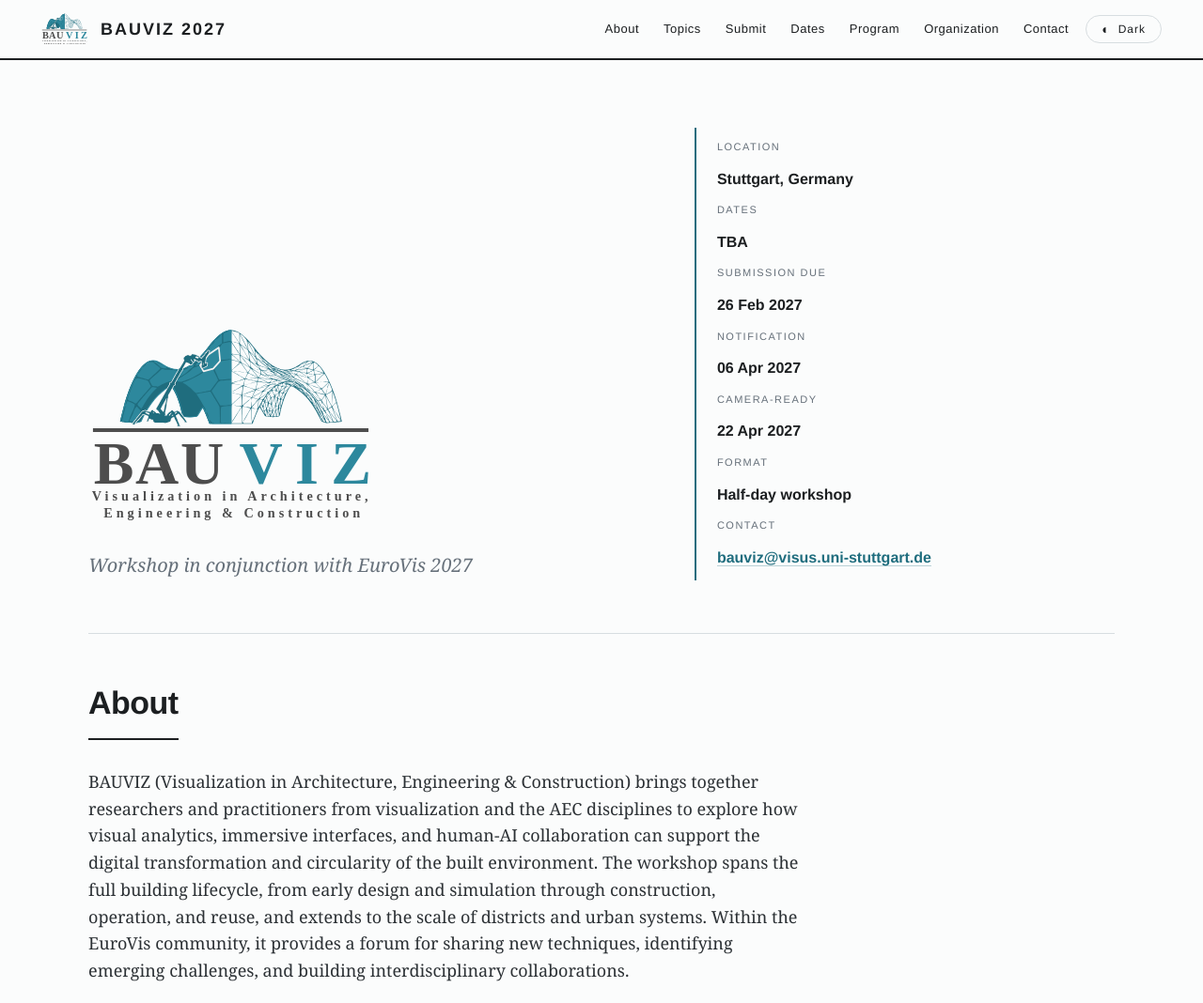
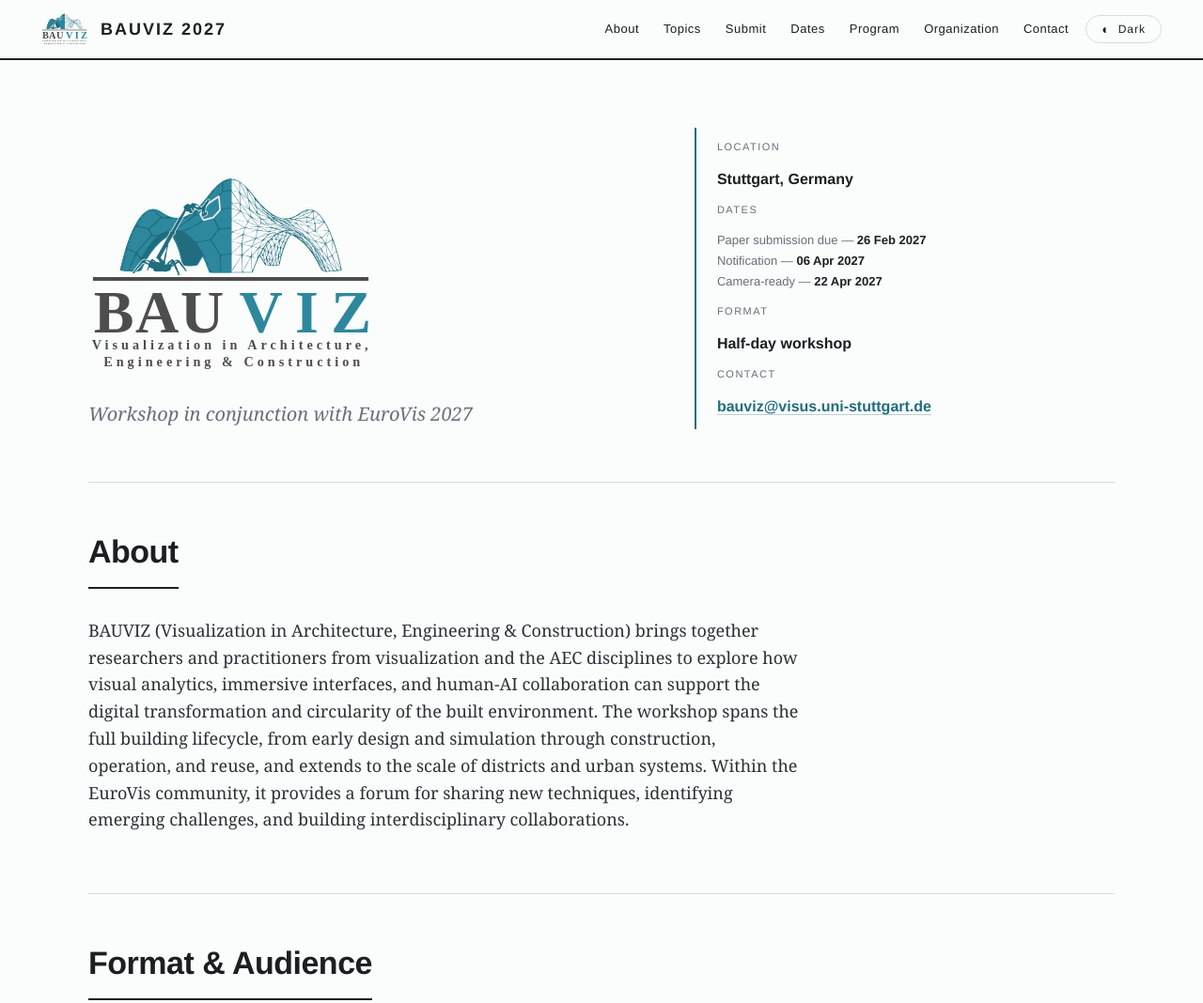
Before and after one commit to BAUVIZ/web, a plain HTML site: page index.html in a window 1280 px wide. Shown: the top 1068 px of the page at 94% size. Drawn offline with Linux system fonts and the light colour scheme.

Commit message:
Show the 3 dates as small lines under DATES in hero instead of separate fact rows

```diff
--- a/index.html
+++ b/index.html
@@ -137,6 +137,15 @@ nav.top li a:hover { color: var(--teal); }
   letter-spacing: 1.5px;
 }
 .hero .facts .val { font-size: 16px; color: var(--ink); font-weight: 600; }
+.hero .facts .dates-sub {
+  list-style: none;
+  margin: 2px 0 4px;
+  padding: 0;
+  font-size: 13px;
+  color: var(--mut);
+  line-height: 1.7;
+}
+.hero .facts .dates-sub strong { color: var(--ink); font-weight: 600; }
 
 /* ---------- page layout / sections ---------- */
 main { max-width: 1180px; margin: 0 auto; padding: 0 44px; }
@@ -346,10 +355,12 @@ footer {
   </div>
   <div class="facts">
     <div><div class="k">Location</div><div class="val">Stuttgart, Germany</div></div>
-    <div><div class="k">Dates</div><div class="val">TBA</div></div>
-    <div><div class="k">Submission due</div><div class="val">26 Feb 2027</div></div>
-    <div><div class="k">Notification</div><div class="val">06 Apr 2027</div></div>
-    <div><div class="k">Camera-ready</div><div class="val">22 Apr 2027</div></div>
+    <div class="k">Dates</div>
+    <ul class="dates-sub">
+      <li>Paper submission due &mdash; <strong>26 Feb 2027</strong></li>
+      <li>Notification &mdash; <strong>06 Apr 2027</strong></li>
+      <li>Camera-ready &mdash; <strong>22 Apr 2027</strong></li>
+    </ul>
     <div><div class="k">Format</div><div class="val">Half-day workshop</div></div>
     <div><div class="k">Contact</div><div class="val"><a href="mailto:bauviz@visus.uni-stuttgart.de">bauviz@visus.uni-stuttgart.de</a></div></div>
   </div>
```
